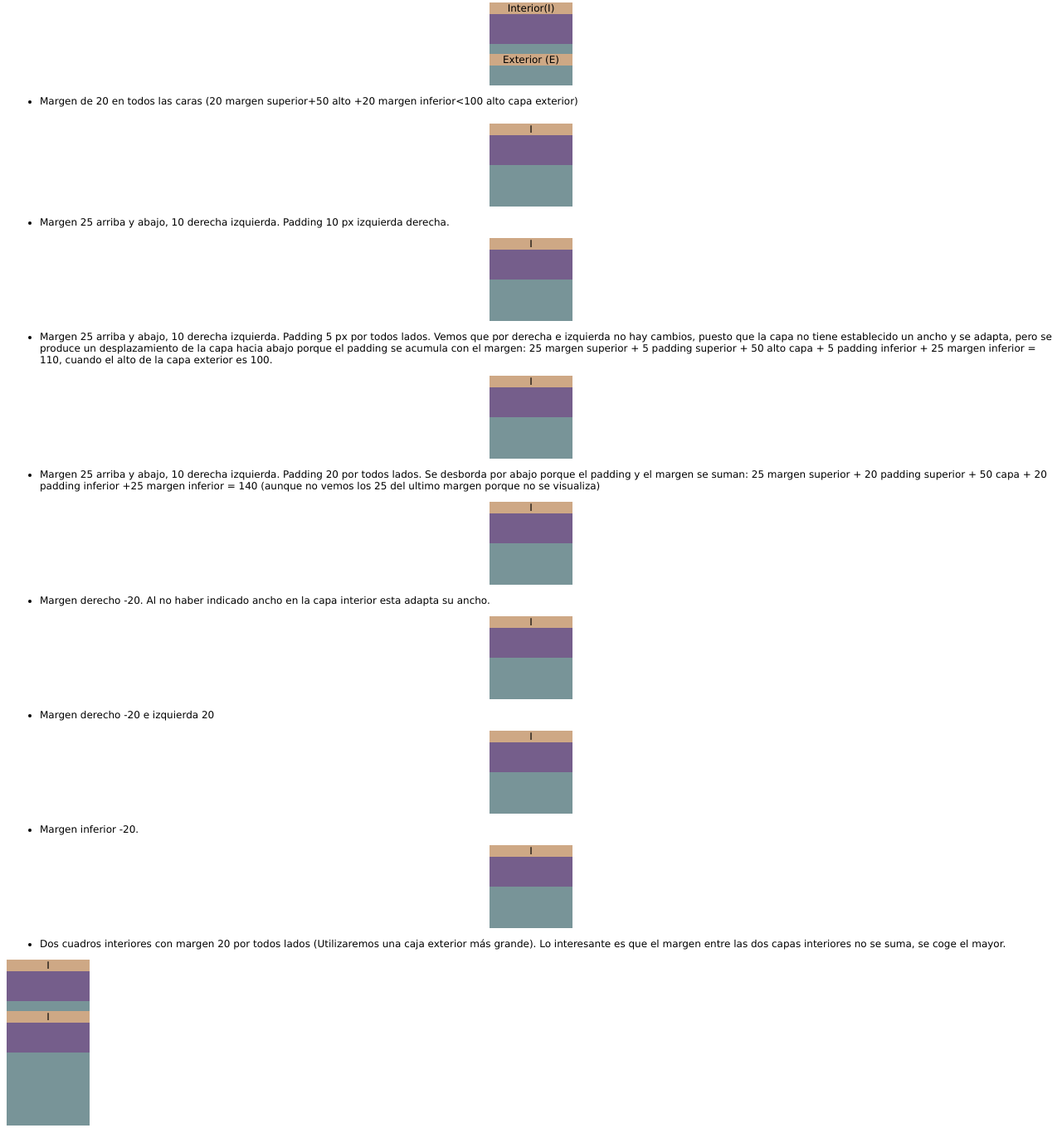
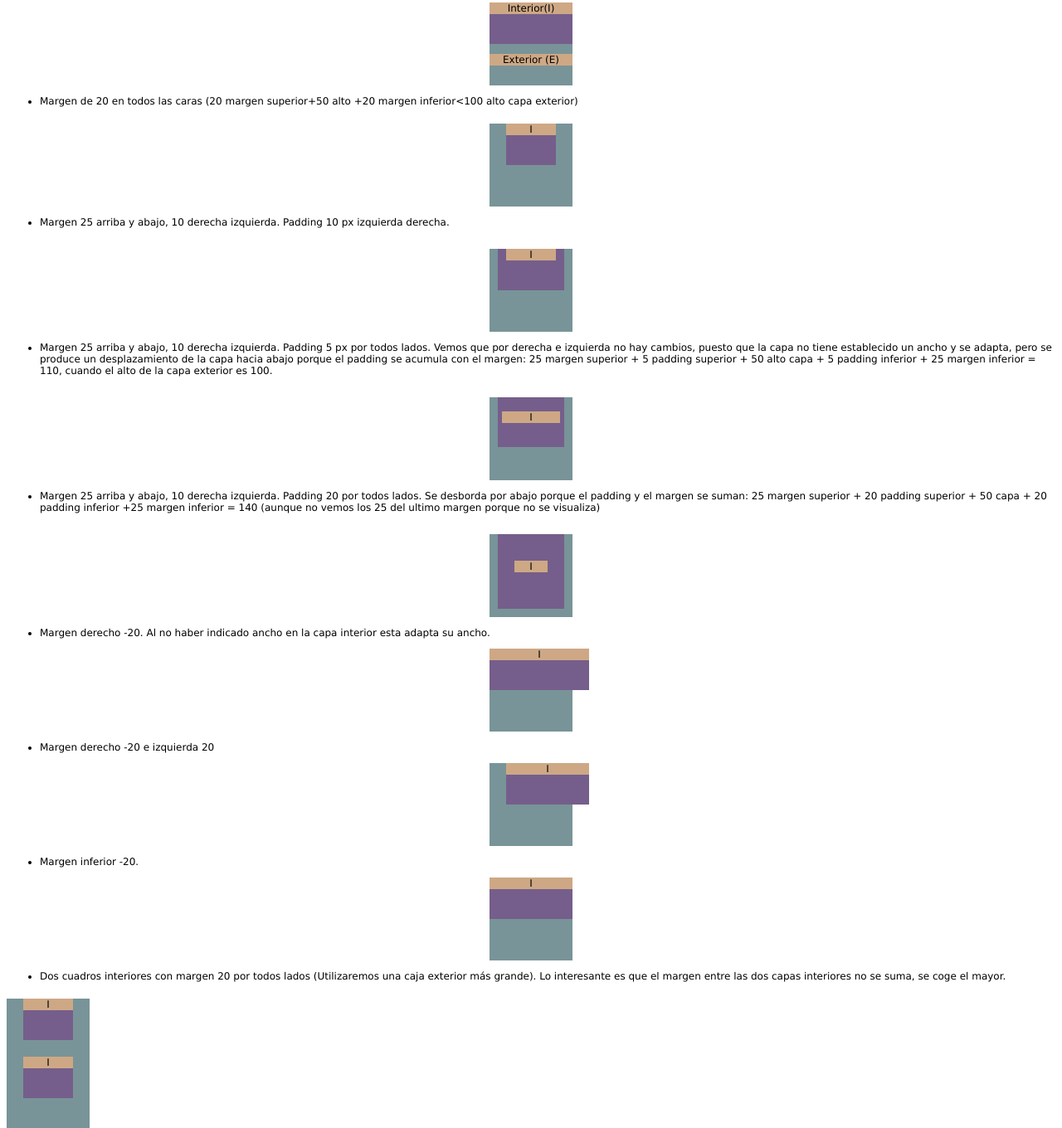
Before and after one commit to bernardomft/BernardoMoran_DIW2021, a plain HTML site: page (8) Márgenes/margenes.html in a window 1280 px wide. Shown: the part 61-1421 px from the top of the page at 83% size. Drawn offline with Linux system fonts and the light colour scheme.

Commit message:
Ejercicio 8 completado

```diff
--- a/(8) Márgenes/margenes.html
+++ b/(8) Márgenes/margenes.html
@@ -32,39 +32,43 @@
 			height: 50px;
 		}
 		#margen20 {
-			height: 50px;
-			margin: 20px 0;
+			margin: 20px;
 
 		}
 		#margen2510 {
-
+			margin: 25px 10px 25px 10px;
+			padding: 0 10px 0 10px;
 		}
 		#margen25103 {
+			margin: 25px 10px;
+			padding: 5px;
 
 		}
 		#margen25102 {
+			margin: 25px 10px;
+			padding: 20px;
 
 		}
 		#margennegativosolo {
-
+			margin-right: -20px;
 		}
 		#margennegativo {
-
+			margin: 0 -20px 0 20px;
 		}
 		#margeninferiornegativo {
-
+			margin-bottom: -20px;
 		}
 		#dosprimera {
-
+			margin: 20px;
 		}
 		#dosprimerados {
-
+			margin: 20px;
 		}
 		#dossegunda {
-
+			margin: 20px;
 		}
 		#dossegundados {
-
+			margin: 30px;
 		}
 
 	</style>
```
